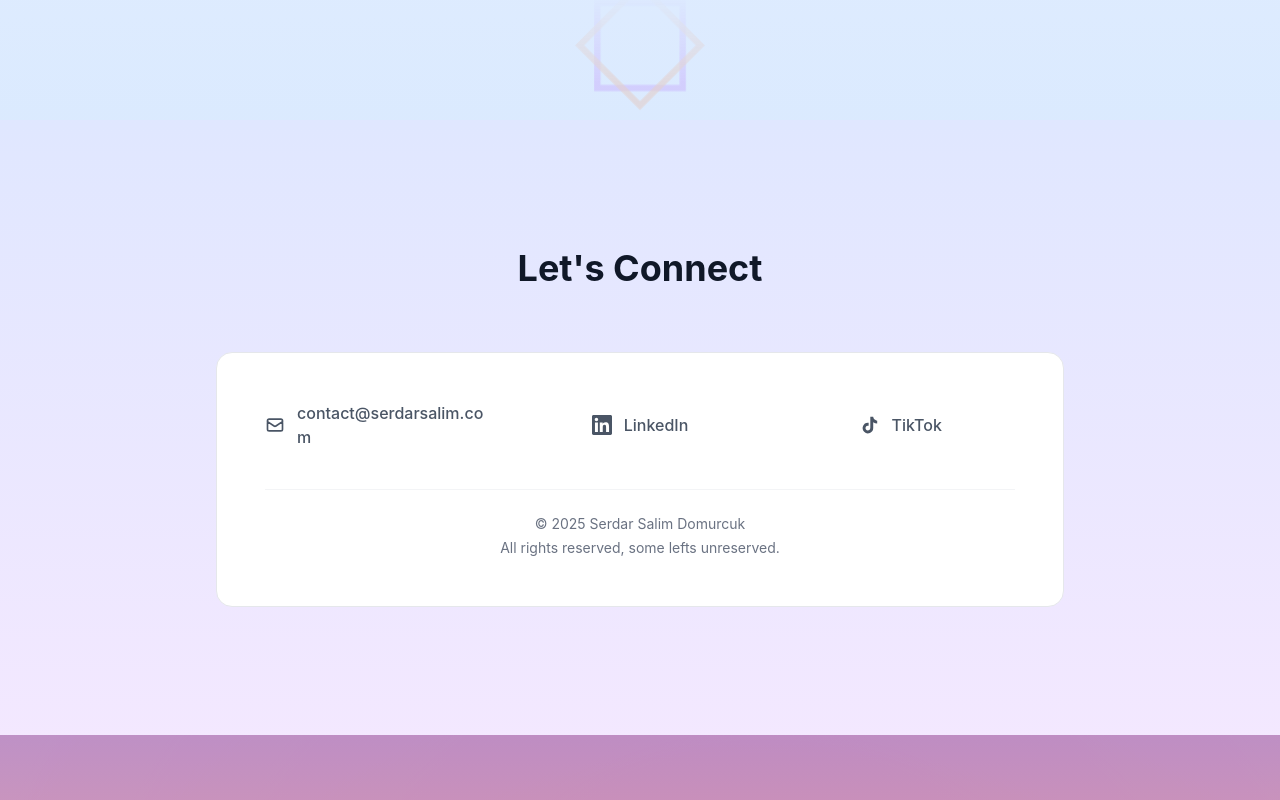
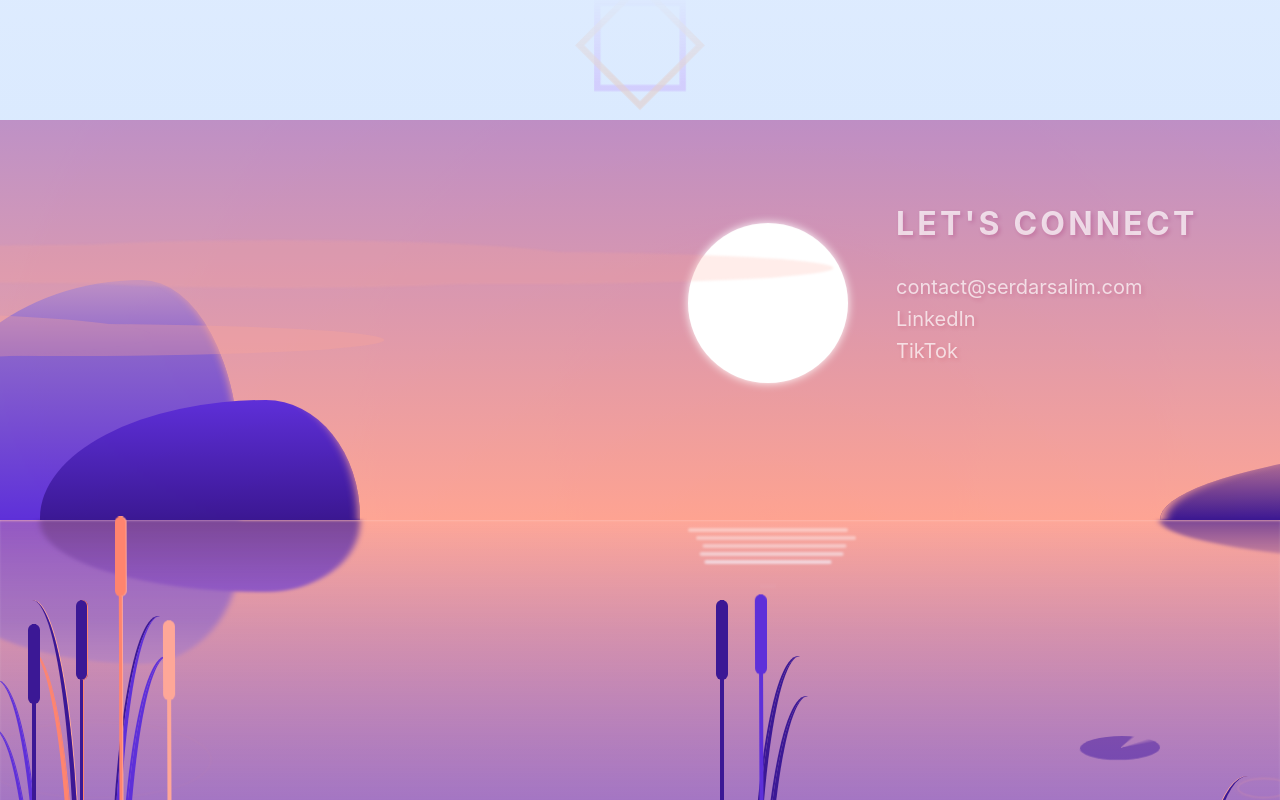
Before and after one commit to serdarsalim/serdarsalimhp, a Next.js app: page / in a window 1280 px wide. Shown: the part 3420-4220 px from the top of the page. Built offline with nearby package versions, Linux system fonts and the light colour scheme.

Commit message:
changed the footer

```diff
--- a/app/components/Landscape.module.css
+++ b/app/components/Landscape.module.css
@@ -35,16 +35,104 @@
 .connect-header {
   position: absolute;
   top: 10vh;
-  right: 5vw;
+  left: 70vw;
+  z-index: 2;
   font-size: clamp(1.5rem, 3vw, 2rem);
   font-weight: 700;
-  color: rgba(255, 255, 255, 0.6);
+  color: rgba(255, 255, 255, 0.7);
+  mix-blend-mode: overlay;
+  text-shadow: 2px 2px 4px rgba(0, 0, 0, 0.3);
   text-transform: uppercase;
   letter-spacing: 0.1em;
+  margin: 0;
+}
+
+@media (max-width: 768px) {
+  .connect-header {
+    left: 5vw;
+    top: 10vh;
+  }
+}
+
+.connect-email {
+  position: absolute;
+  top: calc(10vh + 4.5rem);
+  left: 70vw;
   z-index: 2;
-  pointer-events: none;
+  font-family: -apple-system, BlinkMacSystemFont, 'Segoe UI', 'Roboto', 'Helvetica', 'Arial', sans-serif;
+  font-size: 1.25rem;
+  font-weight: 400;
+  color: rgba(255, 255, 255, 0.7);
   mix-blend-mode: overlay;
-  text-shadow: 1px 1px 4px rgba(255, 255, 255, 0.5);
+  text-shadow: 2px 2px 4px rgba(0, 0, 0, 0.3);
+  text-decoration: none;
+  transition: all 0.3s ease;
+}
+
+@media (max-width: 768px) {
+  .connect-email {
+    left: 5vw;
+    top: calc(10vh + 3.5rem);
+  }
+}
+
+.connect-email:hover {
+  color: rgba(255, 255, 255, 0.9);
+  transform: scale(1.05);
+}
+
+.connect-linkedin {
+  position: absolute;
+  top: calc(10vh + 6.5rem);
+  left: 70vw;
+  z-index: 2;
+  font-family: -apple-system, BlinkMacSystemFont, 'Segoe UI', 'Roboto', 'Helvetica', 'Arial', sans-serif;
+  font-size: 1.25rem;
+  font-weight: 400;
+  color: rgba(255, 255, 255, 0.7);
+  mix-blend-mode: overlay;
+  text-shadow: 2px 2px 4px rgba(0, 0, 0, 0.3);
+  text-decoration: none;
+  transition: all 0.3s ease;
+}
+
+@media (max-width: 768px) {
+  .connect-linkedin {
+    left: 5vw;
+    top: calc(10vh + 5.5rem);
+  }
+}
+
+.connect-linkedin:hover {
+  color: rgba(255, 255, 255, 0.9);
+  transform: scale(1.05);
+}
+
+.connect-tiktok {
+  position: absolute;
+  top: calc(10vh + 8.5rem);
+  left: 70vw;
+  z-index: 2;
+  font-family: -apple-system, BlinkMacSystemFont, 'Segoe UI', 'Roboto', 'Helvetica', 'Arial', sans-serif;
+  font-size: 1.25rem;
+  font-weight: 400;
+  color: rgba(255, 255, 255, 0.7);
+  mix-blend-mode: overlay;
+  text-shadow: 2px 2px 4px rgba(0, 0, 0, 0.3);
+  text-decoration: none;
+  transition: all 0.3s ease;
+}
+
+@media (max-width: 768px) {
+  .connect-tiktok {
+    left: 5vw;
+    top: calc(10vh + 7.5rem);
+  }
+}
+
+.connect-tiktok:hover {
+  color: rgba(255, 255, 255, 0.9);
+  transform: scale(1.05);
 }
 
 .mountain {
--- a/app/components/Landscape.tsx
+++ b/app/components/Landscape.tsx
@@ -13,6 +13,9 @@ export default function Landscape() {
   return (
     <div key={key} className={styles.landscape} onClick={handleClick}>
       <h2 className={styles['connect-header']}>Let's Connect</h2>
+      <a href="mailto:contact@serdarsalim.com" className={styles['connect-email']}>contact@serdarsalim.com</a>
+      <a href="https://linkedin.com/in/domurcuk" target="_blank" rel="noopener noreferrer" className={styles['connect-linkedin']}>LinkedIn</a>
+      <a href="https://tiktok.com/@salimspoke" target="_blank" rel="noopener noreferrer" className={styles['connect-tiktok']}>TikTok</a>
       <div className={styles.mountain}></div>
       <div className={`${styles.mountain} ${styles['mountain-2']}`}></div>
       <div className={`${styles.mountain} ${styles['mountain-3']}`}></div>
--- a/app/page.tsx
+++ b/app/page.tsx
@@ -204,9 +204,6 @@ export default function Home() {
       {/* Experience Section */}
       <Experience />
 
-      {/* Contact Section */}
-      <Contact />
-
       {/* Landscape Section */}
       <Landscape />
     </div>
```
